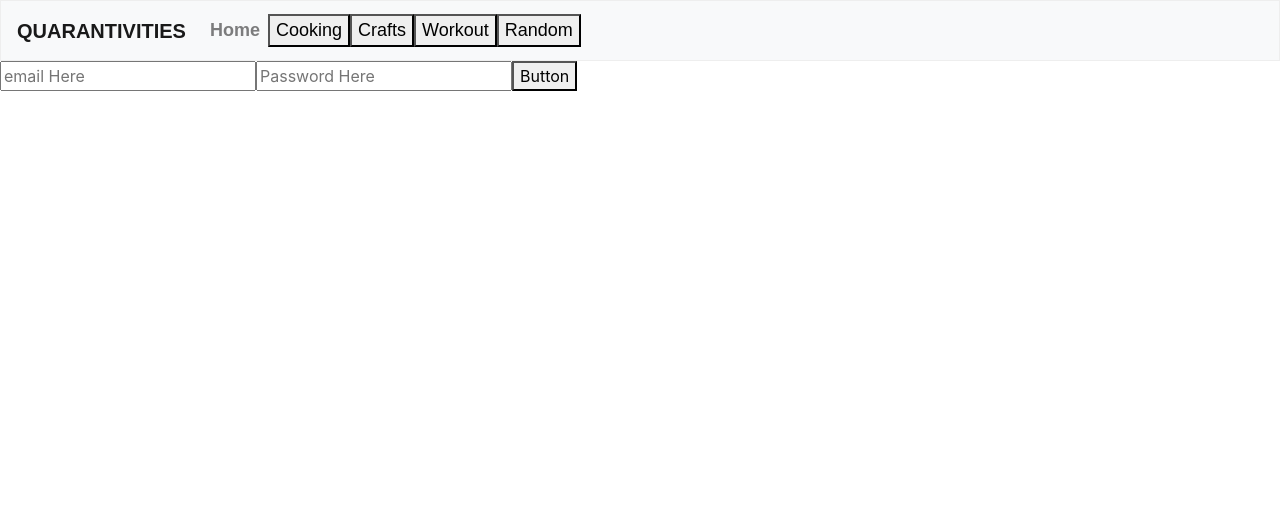
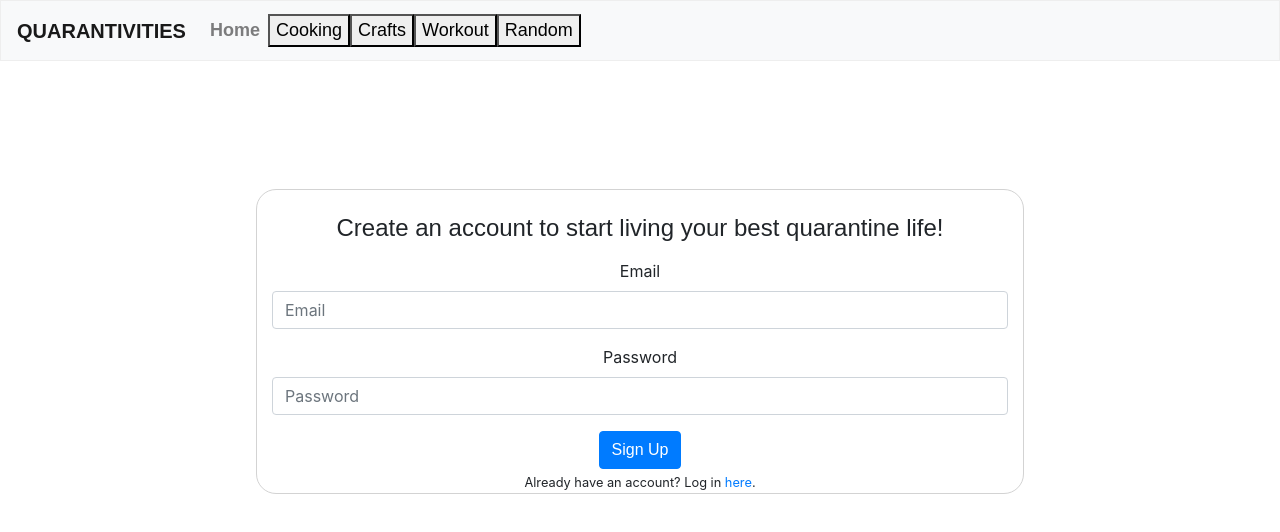
Before and after one commit to BriGab/Quarantivities, a React (Create React App) app in the folder client/: page / in a window 1280 px wide. Shown: the top 532 px of the page. Built offline with nearby package versions, Linux system fonts and the light colour scheme; a web font is replaced by a local one.

Commit message:
copied over framework for home, login, and sinup

```diff
--- a/client/package.json
+++ b/client/package.json
@@ -5,11 +5,11 @@
   "proxy": "http://localhost:3001/",
   "dependencies": {
     "axios": "^0.18.0",
-    "concurrently": "^5.1.0",
     "react": "^16.6.3",
+    "react-bootstrap": "^1.0.0",
     "react-dom": "^16.6.3",
     "react-router-dom": "^5.1.2",
-    "react-scripts": "^2.1.1"
+    "react-scripts": "^3.4.1"
   },
   "scripts": {
     "start": "react-scripts start",
--- a/client/src/pages/Home.js
+++ b/client/src/pages/Home.js
@@ -1,12 +1,64 @@
 import React from "react";
 // import { Link, useParams } from "react-router-dom";
+import "../styles/Home.css"
+import { Container, Card, Button, Row, Col, ListGroup, alertClicked, Modal, handleshow} from "react-bootstrap";
 
 function Home () {
 
     return (
-        <div>
-           You did it!
-        </div>
+        <Container>
+            <Row>
+                <Col>
+                    <Card className="favorites-card">
+                        {/* <Card.Img variant="top" src="holder.js/100px180" /> */}
+                        <Card.Body>
+                            <Card.Title className="card-title">FAVORITES</Card.Title>
+                            <ListGroup defaultActiveKey="#link1" variant="flush,primary">
+                            {/* // onClick={handleShow}> */}
+                                <ListGroup.Item action href="#link1">
+                                    Yoga
+                                </ListGroup.Item>
+                                        {/* <Modal show={show} onHide={handleClose}/>
+                                        <Modal.Header closeButton>
+                                            <Modal.Title>Modal heading</Modal.Title>
+                                        </Modal.Header>
+                                        <Modal.Body>Woohoo, you're reading this text in a modal!</Modal.Body>
+                                        <Modal.Footer></Modal.Footer> */}
+                                    <ListGroup.Item action href="#link2">
+                                        Acai Bowl
+                                </ListGroup.Item>
+                                    <ListGroup.Item action href="#link3">
+                                        Craft
+                                </ListGroup.Item>
+                                    <ListGroup.Item action href="#link4">
+                                        Netflix
+                                </ListGroup.Item>
+                                    {/* <ListGroup.Item>
+                                    This one is a button
+                                </ListGroup.Item> */}
+                            </ListGroup>
+                                {/* <Button variant="primary">Go somewhere</Button> */}
+                        </Card.Body>
+                    </Card>
+                </Col>
+
+                    <Col>
+                        <Card className="planner-card">
+                            {/* <Card.Img variant="top" src="holder.js/100px180" /> */}
+                            <Card.Body>
+                                <Card.Title>DAILY PLANNER</Card.Title>
+                                <Card.Text>
+                                    Some quick example text to build on the card title and make up the bulk of
+                                    the card's content.
+                            </Card.Text>
+                                {/* <Button variant="primary">Go somewhere</Button> */}
+                            </Card.Body>
+                        </Card>
+                    </Col>
+
+            </Row>
+
+        </Container>
     )
 }
 
--- a/client/src/pages/SignIn.js
+++ b/client/src/pages/SignIn.js
@@ -1,6 +1,7 @@
 import React, { useState } from "react";
 import API from "../utils/API"
 import { Link, Redirect } from "react-router-dom";
+import "../styles/SignUp.css";
 
 function SignIn() {
     const [signUp, setSignUp] = useState({
@@ -39,13 +40,38 @@ function SignIn() {
 
     return (
         <div>
-            {/* {global.user && <Redirect to="" />} */}
-            <h1>Log In</h1>
-            <input type="email" placeholder="email Here" onChange={handleInputChange} name="email"></input>
-            <input type="text" placeholder="Password Here" onChange={handleInputChange} name="password"></input>
-            <button type="submit" onClick={handleFormSubmit}>Button</button><Link to="/signin/home"></Link>
+                        {global.user && <Redirect to="" />}
 
-        </div>
+                        <div className="container h-100 justify-content-center align-items-center center-div">
+                        <form/>
+
+
+                        <h4>Log in to start your fun!</h4>
+
+                        <div className="form-group"/>
+                            <label for="exampleInputPassword1">Email</label>
+                            <input type="email" className="form-control" id="exampleInputEmail1" aria-describedby="emailHelp" placeholder="Email" onChange={handleInputChange} name="email"/>
+
+                        <div className="form-group"/>
+                            <label for="exampleInputPassword1">Password</label>
+                            <input type="text" className="form-control" id="exampleInputPassword1" placeholder="Password" onChange={handleInputChange}name="password"/>
+
+                        <div className="form-group form-check"/>
+                        <button type="submit" className="btn btn-primary" onClick={handleFormSubmit}>Log In</button><Link to="/signin/home"></Link>
+
+
+                        <br></br>
+                        <small>Don't have an account? Sign up <a href="#">here</a>.</small>
+                        </div>
+                </div>
+        // <div>
+            // {/* {global.user && <Redirect to="" />} */}
+        //     <h1>Log In</h1>
+        //     <input type="email" placeholder="email Here" onChange={handleInputChange} name="email"></input>
+        //     <input type="text" placeholder="Password Here" onChange={handleInputChange} name="password"></input>
+        //     <button type="submit" onClick={handleFormSubmit}>Button</button><Link to="/signin/home"></Link>
+
+        // </div>
     )
 }
 
--- a/client/src/pages/SignUp.js
+++ b/client/src/pages/SignUp.js
@@ -1,9 +1,10 @@
-import React, { useState }  from "react";
+import React, { useState } from "react";
 import API from "../utils/API";
 // import { Link } from "react-router-dom";
+import "../styles/SignUp.css";
 
 
-function SignUp () {
+function SignUp() {
 
     const [signUp, setSignUp] = useState({
         email: "",
@@ -14,13 +15,13 @@ function SignUp () {
     function handleInputChange(event) {
         const { name, value } = event.target;
         console.log(event.target.value)
-        setSignUp({...signUp, [name]: value})
+        setSignUp({ ...signUp, [name]: value })
         console.log(signUp);
     }
 
-    function handleFormSubmit (event) {
+    function handleFormSubmit(event) {
         event.preventDefault();
-        if(signUp.email && signUp.password) {
+        if (signUp.email && signUp.password) {
             API.saveUser({
                 email: signUp.email,
                 password: signUp.password,
@@ -37,11 +38,39 @@ function SignUp () {
     }
 
     return (
+
         <div>
-            <input type="email" placeholder= "email Here" onChange={handleInputChange} name="email"></input>
-            <input type="text" placeholder= "Password Here" onChange={handleInputChange} name="password"></input>
-            <button type="submit" onClick={handleFormSubmit}>Button</button>
+            <div className="container h-100 justify-content-center align-items-center center-div">
+                <form />
+
+
+                <h4>Create an account to start living your best quarantine life!</h4>
+
+                <div className="form-group" />
+                <label for="exampleInputPassword1">Email</label>
+                <input type="email" className="form-control" id="exampleInputEmail1" aria-describedby="emailHelp" placeholder="Email" onChange={handleInputChange} name="email" />
+                {/* <input type="email" placeholder="email Here" onChange={handleInputChange} name="email"></input> */}
+
+
+                <div className="form-group" />
+                <label for="exampleInputPassword1">Password</label>
+                <input type="text" className="form-control" id="exampleInputPassword1" placeholder="Password" onChange={handleInputChange} name="password"/>
+                 {/* <input type="text" placeholder="Password Here" onChange={handleInputChange} name="password"></input> */}
+
+                <div className="form-group form-check" />
+                <button type="submit" className="btn btn-primary" onClick={handleFormSubmit}>Sign Up</button>
+                {/* <button type="submit" onClick={handleFormSubmit}>Button</button> */}
+
+
+                <br></br>
+                <small>Already have an account? Log in <a href="#">here</a>.</small>
             </div>
+        </div>
+        // <div>
+        //     <input type="email" placeholder="email Here" onChange={handleInputChange} name="email"></input>
+        //     <input type="text" placeholder="Password Here" onChange={handleInputChange} name="password"></input>
+        //     <button type="submit" onClick={handleFormSubmit}>Button</button>
+        // </div>
     )
 }
 
--- /dev/null
+++ b/client/src/styles/Home.css
@@ -0,0 +1,27 @@
+.card {
+    width: 30rem;
+    height: 30rem;
+    display: block;
+    text-align: center;
+}
+
+.favorites-card {
+    margin-top: 10%;
+}
+
+.planner-card {
+    margin-top: 10%;
+    margin-bottom: 10%;
+}
+
+/* .card-title {
+    background-color: darkgrey;
+    color: lightyellow;
+    height: 40px;
+} */
+
+.list-group-item.active {
+    background-color: lightyellow;
+    border-color: lightyellow;
+    color: darkgrey;
+}
--- /dev/null
+++ b/client/src/styles/SignUp.css
@@ -0,0 +1,18 @@
+.center-div {
+    display: block;
+    text-align: center;
+    border-color: lightgrey;
+    border-radius: 20px;
+    border-width: 1px;
+    border-style: solid;
+    height: 50%;
+    width: 60%;
+    margin-top: 10%;
+}
+
+form {
+    display: inline-block;
+    margin-left: auto;
+    margin-right: auto;
+    text-align: center;
+}
```
Also changed, not shown: client/src/styles/Nav.css (added, +7 -0 lines), client/src/styles/Cooking.css (added), client/src/styles/Crafts.css (added), client/src/styles/Random.css (added), client/src/styles/SignIn.css (added), client/src/styles/Workouts.css (added). Lines whose indentation alone changed are shown as unchanged.
